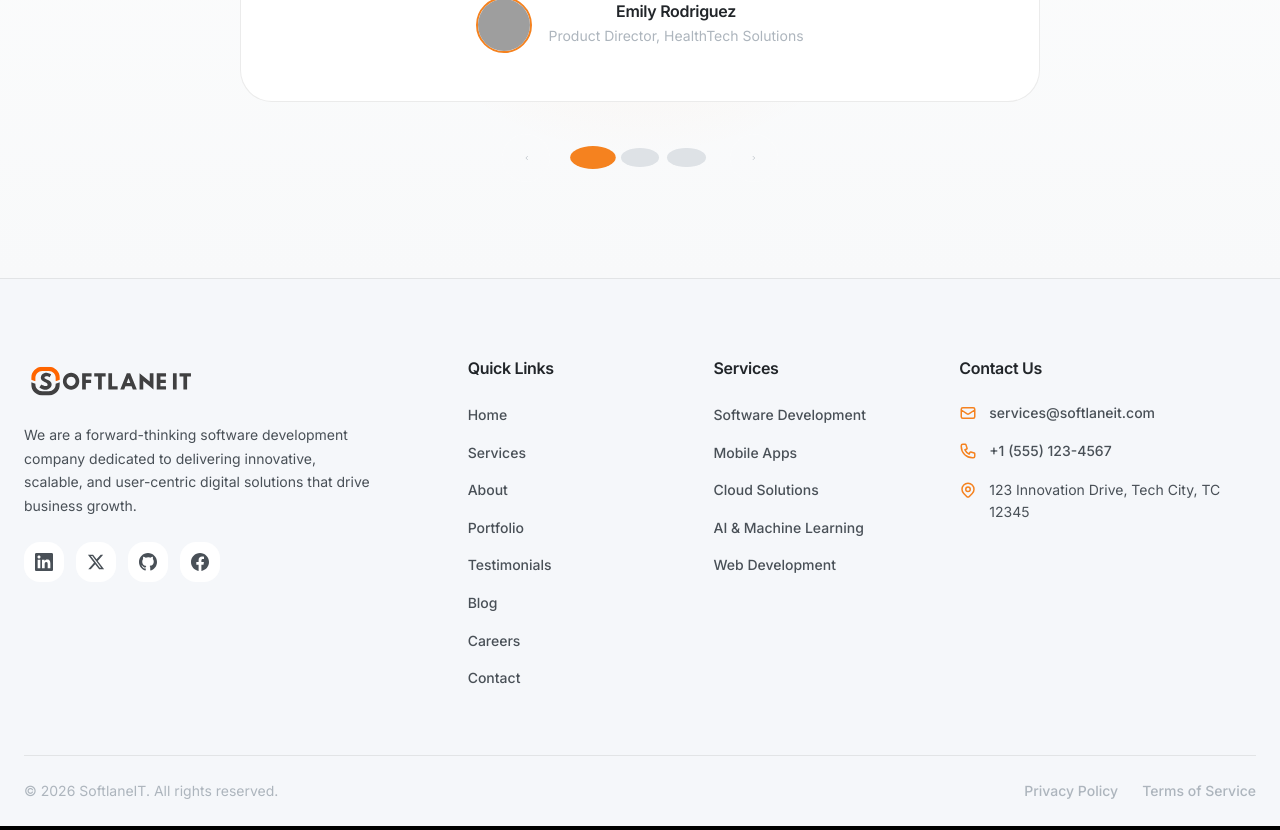
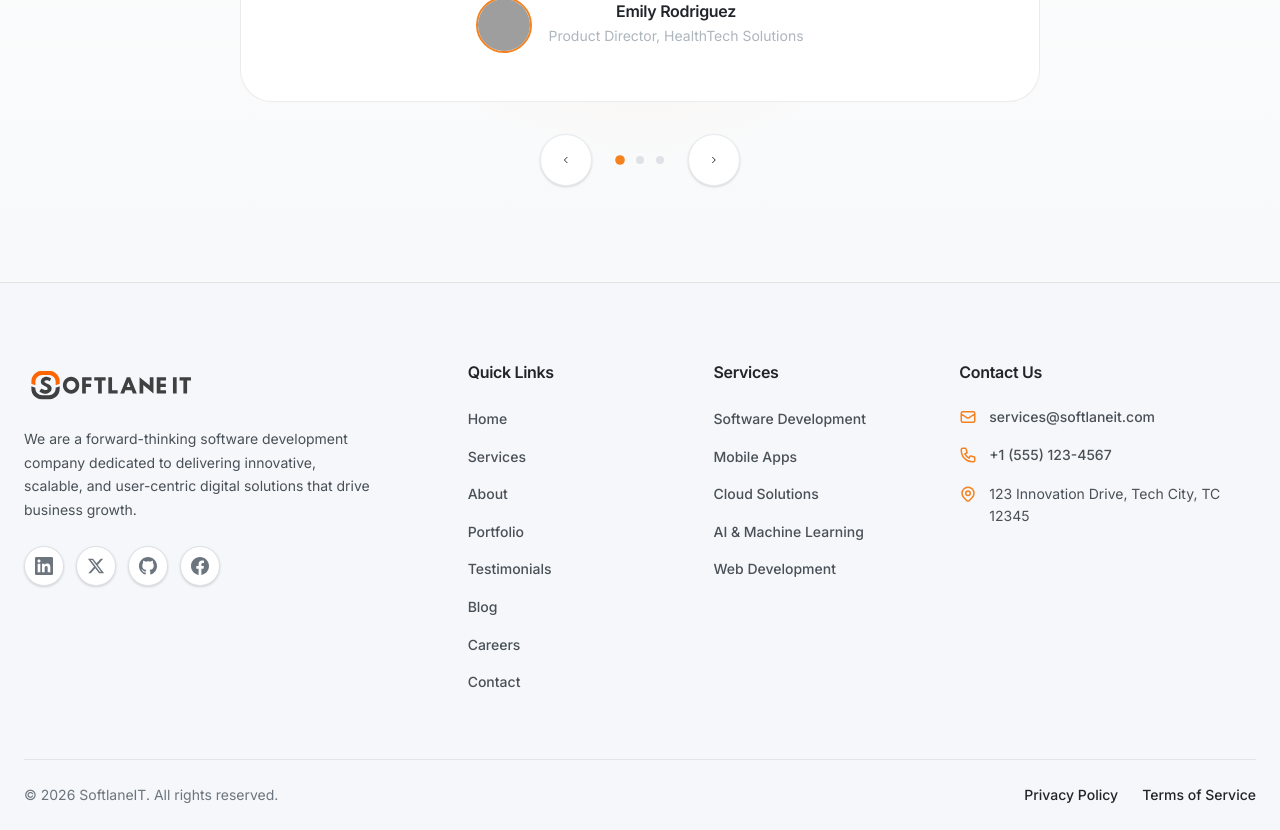
Before and after one commit to SoftLaneIT/softlaneit-official-website, a React (Vite) app: page / in a window 1280 px wide. Shown: the part 4880-5710 px from the top of the page. Built offline with nearby package versions, Linux system fonts and the light colour scheme; grey boxes are pictures that could not be loaded.

Commit message:
style: Improve footer social icon and text styling, including light theme support, and update dark gradient.

```diff
--- a/src/components/layout/Footer.css
+++ b/src/components/layout/Footer.css
@@ -65,14 +65,26 @@
     justify-content: center;
     width: 40px;
     height: 40px;
-    background: var(--bg-card-hover);
-    border-radius: var(--radius-lg);
+    background: rgba(255, 255, 255, 0.05);
+    /* Premium dark transparency */
+    border: 1px solid rgba(255, 255, 255, 0.1);
+    /* Subtle definition */
+    border-radius: 50%;
+    /* Circular */
     color: var(--text-secondary);
     transition: all var(--transition-normal);
 }
 
+[data-theme="light"] .footer-social a {
+    background: var(--pure-white);
+    border-color: var(--gray-300);
+    color: var(--gray-600);
+    box-shadow: var(--shadow-sm);
+}
+
 .footer-social a:hover {
     background: var(--primary-orange);
+    border-color: var(--primary-orange);
     color: var(--pure-white);
     transform: translateY(-3px);
 }
@@ -152,8 +164,13 @@
 }
 
 .footer-bottom p {
-    color: var(--text-muted);
+    color: var(--text-secondary);
+    /* Lighter gray in dark mode */
     font-size: var(--text-sm);
+}
+
+[data-theme="light"] .footer-bottom p {
+    color: var(--gray-600);
 }
 
 .footer-bottom-links {
@@ -162,9 +179,15 @@
 }
 
 .footer-bottom-links a {
-    color: var(--text-muted);
+    color: var(--text-secondary);
+    /* Lighter gray for links too */
     font-size: var(--text-sm);
     transition: color var(--transition-fast);
+}
+
+[data-theme="light"] .footer-bottom-links a {
+    color: var(--gray-900);
+    /* Darker for light mode links */
 }
 
 .footer-bottom-links a:hover {
--- a/src/components/sections/Testimonials.css
+++ b/src/components/sections/Testimonials.css
@@ -181,45 +181,59 @@
 }
 
 .testimonials-nav-btn {
-    width: 48px;
-    height: 48px;
+    width: 52px;
+    /* Slightly larger for premium feel */
+    height: 52px;
     display: flex;
     align-items: center;
     justify-content: center;
     background: rgba(255, 255, 255, 0.03);
-    /* Subtle glass dark */
-    border: 1px solid rgba(255, 255, 255, 0.1);
+    /* Very subtle fill */
+    border: 1px solid rgba(255, 255, 255, 0.08);
+    /* Fine border */
     border-radius: 50%;
-    color: var(--text-muted);
+    color: var(--text-secondary);
     cursor: pointer;
     transition: all var(--transition-normal);
+}
+
+[data-theme="light"] .testimonials-nav-btn {
+    background: var(--pure-white);
+    border-color: var(--gray-200);
+    color: var(--gray-900);
+    box-shadow: var(--shadow-sm);
 }
 
 .testimonials-nav-btn:hover {
     background: var(--primary-orange);
     border-color: var(--primary-orange);
     color: var(--pure-white);
+    transform: scale(1.05);
 }
 
 .testimonials-nav-btn svg {
-    width: 24px;
-    height: 24px;
+    width: 20px;
+    /* Small refined arrow */
+    height: 20px;
 }
 
 .testimonials-dots {
     display: flex;
-    gap: var(--space-2);
+    gap: var(--space-3);
+    /* Spaced out dots */
+    align-items: center;
 }
 
 .testimonials-dot {
-    width: 12px;
-    height: 12px;
+    width: 8px;
+    /* Small dots */
+    height: 8px;
     border-radius: 50%;
-    background: var(--gray-600);
-    /* Dark mode default */
+    background: var(--gray-700);
     border: none;
     cursor: pointer;
     transition: all var(--transition-normal);
+    padding: 0;
 }
 
 [data-theme="light"] .testimonials-dot {
--- a/src/styles/variables.css
+++ b/src/styles/variables.css
@@ -41,7 +41,7 @@
 
   /* Gradients */
   --gradient-primary: linear-gradient(135deg, #F5821F 0%, #FF6B00 100%);
-  --gradient-dark: linear-gradient(180deg, #0A0A0A 0%, #1A1A1A 100%);
+  --gradient-dark: linear-gradient(180deg, #0A0A0A 0%, #000000 100%);
   --gradient-glass: linear-gradient(135deg, rgba(255, 255, 255, 0.1) 0%, rgba(255, 255, 255, 0.05) 100%);
   --gradient-hero: radial-gradient(ellipse at center, #1a1a1a 0%, #000000 100%);
 
```
